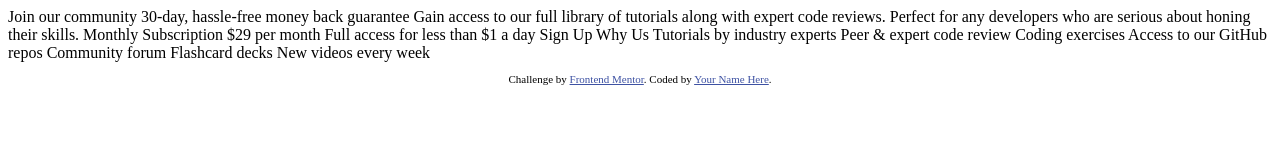
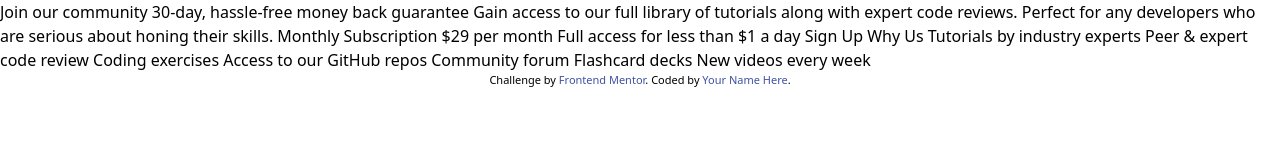
Before and after one commit to theAvocadoCoder/single-price-grid-component, a website: page index.html in a window 1280 px wide. Drawn offline with Linux system fonts and the light colour scheme.

Commit message:
Configure tailwindcss

```diff
--- /dev/null
+++ b/css/input.css
@@ -0,0 +1,3 @@
+@tailwind base;
+@tailwind components;
+@tailwind utilities;
--- a/index.html
+++ b/index.html
@@ -5,6 +5,10 @@
   <meta name="viewport" content="width=device-width, initial-scale=1.0"> <!-- displays site properly based on user's device -->
 
   <link rel="icon" type="image/png" sizes="32x32" href="./images/favicon-32x32.png">
+  <link rel="stylesheet" href="/dist/output.css">
+  <link rel="preconnect" href="https://fonts.googleapis.com">
+  <link rel="preconnect" href="https://fonts.gstatic.com" crossorigin>
+  <link href="https://fonts.googleapis.com/css2?family=Karla:wght@400;700&display=swap" rel="stylesheet">
 
   <title>Frontend Mentor | Single Price Grid Component</title>
 
--- /dev/null
+++ b/package.json
@@ -0,0 +1,5 @@
+{
+  "devDependencies": {
+    "tailwindcss": "^3.1.8"
+  }
+}
--- /dev/null
+++ b/tailwind.config.js
@@ -0,0 +1,19 @@
+/** @type {import('tailwindcss').Config} */
+const defaultTheme = require('tailwindcss/defaultTheme')
+module.exports = {
+  content: ["./index.html"],
+  theme: {
+    extend: {
+      colors: {
+        'cyan': '#2ab2af',
+        'bright-yellow': '#c0df34',
+        'light-gray':'#e5eff5',
+        'grayish-blue':'#98a6bd',
+      },
+      fontFamily: {
+        karla: ['"Karla"', ...defaultTheme.fontFamily.sans]
+      }
+    },
+  },
+  plugins: [],
+}
```
Also changed, not shown: style-guide.md (+4 -4 lines), dist/output.css (added), 2 other files.
